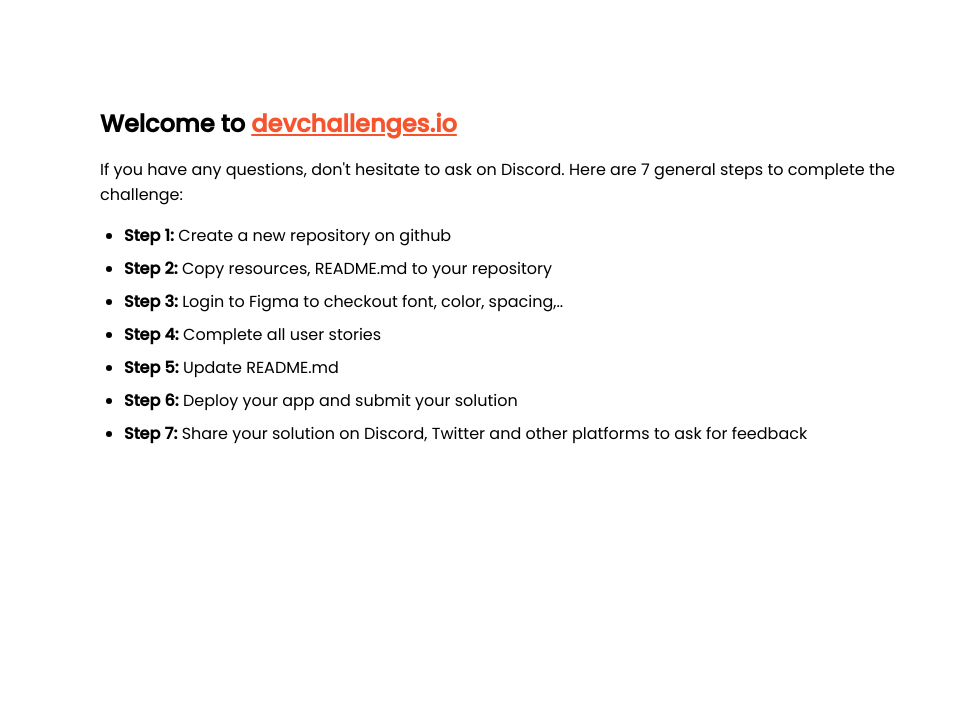
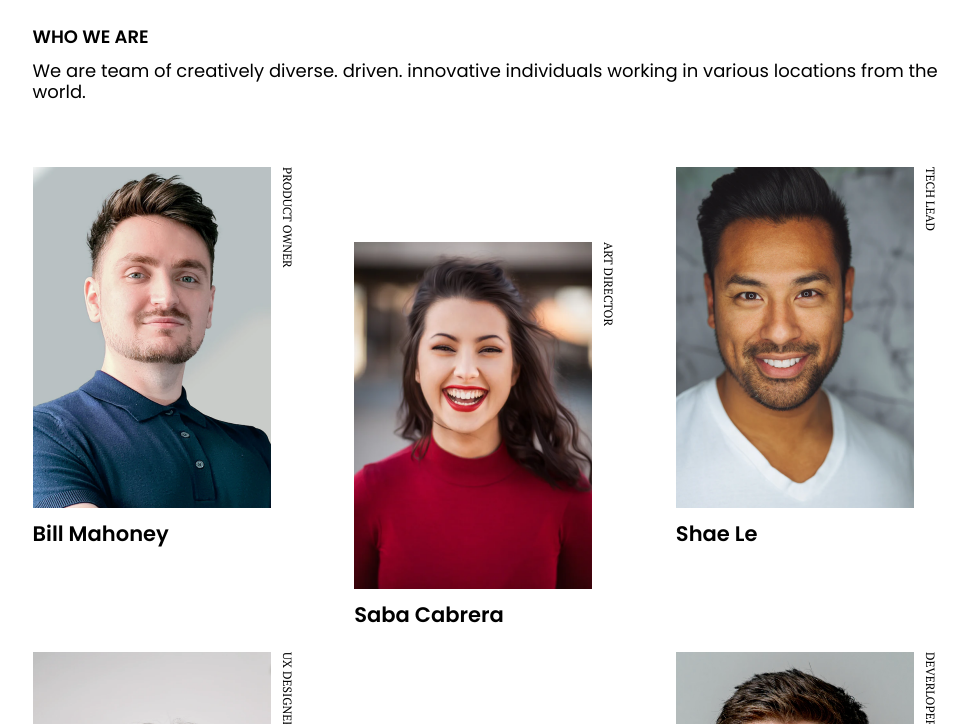
Before and after one commit to PikaBeka/DevChallenges, a plain HTML site: page my-team-page-master/index.html in a window 1280 px wide. Shown: the part 134-858 px from the top of the page, without its empty margins (140-1108 px from the left). Before the commit the page ends 800 px from the top, so only its background shows below. Drawn offline with Linux system fonts and the light colour scheme.

Commit message:
Added all required content to the html and css

```diff
--- a/my-team-page-master/index.html
+++ b/my-team-page-master/index.html
@@ -16,80 +16,76 @@
       href="https://devchallenges.io/"
     />
 
+    <link rel="preconnect" href="https://fonts.googleapis.com" />
+    <link rel="preconnect" href="https://fonts.gstatic.com" crossorigin />
     <link
-      href="https://fonts.googleapis.com/css2?family=Poppins:wght@400;500&display=swap"
+      href="https://fonts.googleapis.com/css2?family=Montserrat:wght@500&family=PT+Serif:wght@400;700&family=Poppins:wght@400;600&display=swap"
       rel="stylesheet"
     />
 
     <title>Devchallenges</title>
-
-    <style>
-      body {
-        font-family: "Poppins", sans-serif;
-      }
-
-      ul {
-        padding-left: 24px;
-      }
-
-      li {
-        margin-bottom: 8px;
-      }
-
-      .welcome {
-        max-width: 800px;
-        margin: 0 auto;
-      }
-
-      .welcome-text {
-        margin-top: 30vh;
-        font-weight: 500;
-      }
-
-      .welcome-text p {
-        font-size: 1rem;
-        font-weight: 400;
-      }
-
-      .welcome-text h1 {
-        font-size: 1.5rem;
-      }
-
-      .welcome-text a {
-        color: #f7542e;
-      }
-    </style>
+    <link rel="stylesheet" href="style.css" />
   </head>
   <body>
-    <div class="welcome">
-      <div class="welcome-text">
-        <h1>
-          Welcome to
-          <a href="https://devchallenges.io/" target="_blank"
-            >devchallenges.io</a
-          >
-        </h1>
+    <div class="wrapper">
+      <div class="text-content">
+        <h1>The creative crew</h1>
+        <div class="discription">
+          <h2>Who we are</h2>
+          <p>
+            We are team of creatively diverse. driven. innovative individuals
+            working in various locations from the world.
+          </p>
+        </div>
+      </div>
+    </div>
 
-        <p>
-          If you have any questions, don't hesitate to ask on Discord. Here are
-          7 general steps to complete the challenge:
-        </p>
+    <section class="wrapper">
+      <div class="members">
+        <div class="card">
+          <div class="figure">
+            <img src="photo1.png" alt="Bill Mahoney" />
+            <p>Product owner</p>
+          </div>
+          <h3>Bill Mahoney</h3>
+        </div>
+        <div class="card">
+          <div class="figure">
+            <img src="photo2.png" alt="Bill Mahoney" />
+            <p>Art director</p>
+          </div>
+          <h3>Saba Cabrera</h3>
+        </div>
+        <div class="card">
+          <div class="figure">
+            <img src="photo3.png" alt="Bill Mahoney" />
+            <p>Tech Lead</p>
+          </div>
+          <h3>Shae Le</h3>
+        </div>
+        <div class="card">
+          <div class="figure">
+            <img src="photo4.png" alt="Bill Mahoney" />
+            <p>UX Designer</p>
+          </div>
+          <h3>Skylah Lu</h3>
+        </div>
+        <div class="card">
+          <div class="figure">
+            <img src="photo5.png" alt="Bill Mahoney" />
+            <p>Developer</p>
+          </div>
+          <h3>Griff Richards</h3>
+        </div>
+        <div class="card">
+          <div class="figure">
+            <img src="photo6.png" alt="Bill Mahoney" />
+            <p>Deverloper</p>
+          </div>
+          <h3>Stan John</h3>
+        </div>
       </div>
-
-      <ul>
-        <li><b>Step 1:</b> Create a new repository on github</li>
-        <li><b>Step 2:</b> Copy resources, README.md to your repository</li>
-        <li>
-          <b>Step 3:</b> Login to Figma to checkout font, color, spacing,..
-        </li>
-        <li><b>Step 4:</b> Complete all user stories</li>
-        <li><b>Step 5:</b> Update README.md</li>
-        <li><b>Step 6:</b> Deploy your app and submit your solution</li>
-        <li>
-          <b>Step 7:</b> Share your solution on Discord, Twitter and other
-          platforms to ask for feedback
-        </li>
-      </ul>
-    </div>
+    </section>
+    <footer>created by Beknur - devChallenges.io</footer>
   </body>
 </html>
--- /dev/null
+++ b/my-team-page-master/style.css
@@ -0,0 +1,188 @@
+*,
+*:before,
+*:after {
+  box-sizing: border-box;
+}
+
+:root {
+  --bg: #fafafa; /*dirty white color*/
+  --txt-color: #000; /*black color*/
+  --txt-footer-color: #a9a9a9; /*grey color*/
+
+  --text-lg: 2.25rem; /*36px*/
+  --text-lgs: 1.125rem; /*18px*/
+  --text-md: 0.875rem; /*14px*/
+  --text-sm: 0.75rem; /*12px*/
+  --text-xsm: 0.625rem; /*10px*/
+
+  --PT-font: "PT Serif", serif;
+  --pop-font: "Poppins", sans-serif;
+  --mont-font: "Montserrat", sans-serif;
+}
+
+body,
+div,
+h1,
+h2,
+p,
+section,
+img,
+h3,
+footer {
+  margin: 0;
+  padding: 0;
+}
+
+body {
+  min-height: 100vh;
+  display: flex;
+  flex-direction: column;
+  font-size: 16px;
+  color: var(--txt-color);
+}
+
+.wrapper {
+  width: 90%;
+  max-width: 935px;
+  margin-left: auto;
+  margin-right: auto;
+}
+
+.text-content {
+  margin-top: 71px;
+  margin-bottom: 45px;
+}
+
+.text-content h1 {
+  font-family: var(--PT-font);
+  font-style: normal;
+  font-weight: bold;
+  font-size: var(--text-lg);
+  line-height: 48px;
+  letter-spacing: -0.045em;
+
+  margin-bottom: 38px;
+}
+
+.text-content .discription {
+  font-family: var(--pop-font);
+  font-style: normal;
+}
+
+.text-content h2 {
+  font-weight: 600;
+  font-size: var(--text-lgs);
+  line-height: 27px;
+
+  text-transform: uppercase;
+  margin-bottom: 10px;
+}
+
+.text-content p {
+  font-weight: normal;
+  font-size: var(--text-md);
+  line-height: 21px;
+}
+
+.members {
+  display: grid;
+  grid-template-columns: repeat(2, minmax(auto, 1fr));
+  grid-column-gap: 27px;
+  grid-row-gap: 16px;
+  margin-bottom: 25px;
+}
+
+.card {
+  font-style: normal;
+  font-family: var(--pop-font);
+  font-style: normal;
+  font-weight: 600;
+  font-size: var(--text-md);
+  line-height: 21px;
+}
+
+.figure {
+  display: flex;
+  margin-bottom: 10px;
+}
+
+.figure img {
+  width: 100%;
+  height: auto;
+  max-width: 238px;
+}
+
+.figure p {
+  writing-mode: vertical-lr;
+  font-family: var(--PT-font);
+  font-weight: normal;
+  font-size: var(--text-xsm);
+  line-height: 13px;
+  text-transform: uppercase;
+  margin-left: 6px;
+}
+
+.card:nth-child(even) {
+  padding-top: 35px;
+}
+
+footer {
+  margin-top: auto;
+  font-family: var(--mont-font);
+  text-align: center;
+  font-weight: 500;
+  font-size: var(--text-md);
+  line-height: 17px;
+  color: #bdbdbd;
+  margin-bottom: 24px;
+}
+
+@media only screen and (min-width: 768px) {
+  .text-content {
+    margin-bottom: 65px;
+  }
+
+  .text-content p {
+    font-size: var(--text-lgs);
+  }
+
+  .members {
+    grid-template-columns: repeat(3, minmax(auto, 1fr));
+    grid-column-gap: 30px;
+    grid-row-gap: 27px;
+  }
+
+  .card:nth-child(even) {
+    padding-top: 0;
+  }
+
+  .card:nth-child(3n + 2) {
+    padding-top: 75px;
+  }
+
+  .card {
+    font-size: var(--text-lgs);
+  }
+
+  .figure {
+    margin-bottom: 15px;
+  }
+
+  .figure p {
+    font-size: var(--text-sm);
+    margin-left: 10px;
+  }
+}
+
+@media only screen and (min-width: 1440px) {
+  .text-content {
+    display: grid;
+    grid-template-columns: repeat(2, minmax(auto, 1fr));
+    margin-top: 110px;
+    margin-bottom: 96px;
+  }
+
+  .members {
+    margin-bottom: 95px;
+  }
+}
```
